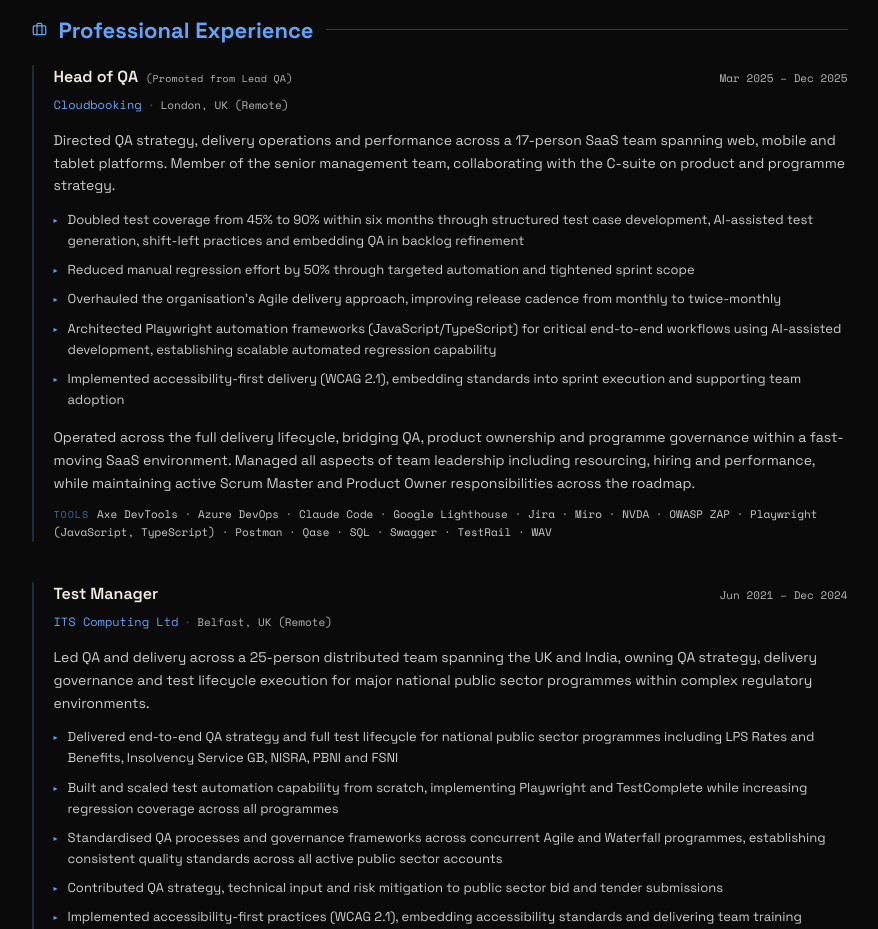
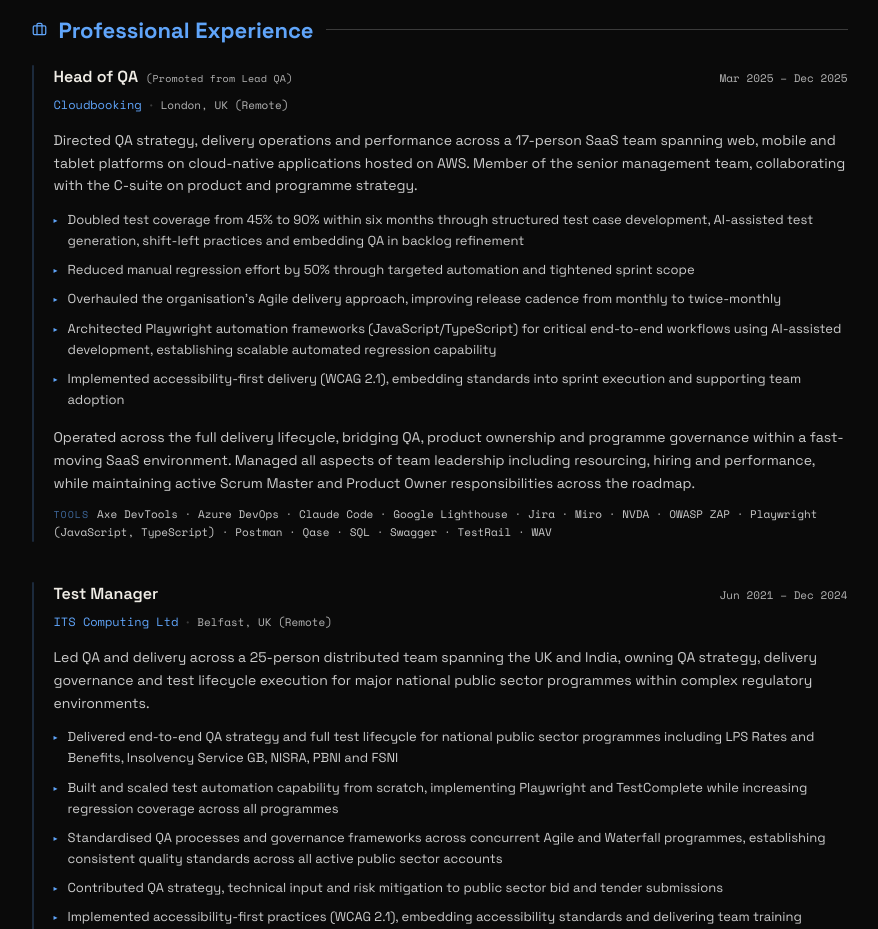
Before and after one commit to NickShaw1/nickshaw1.github.io, a React (Vite) app: page /cv in a window 1280 px wide. Shown: the part 980-1909 px from the top of the page, without its empty margins (193-1071 px from the left). Built offline with nearby package versions, Linux system fonts and the light colour scheme.

Commit message:
CV skeleton changes

```diff
--- a/src/pages/CV.tsx
+++ b/src/pages/CV.tsx
@@ -27,7 +27,7 @@ const ROLES = [
     company:  'Cloudbooking',
     location: 'London, UK (Remote)',
     period:   'Mar 2025 – Dec 2025',
-    summary:  'Directed QA strategy, delivery operations and performance across a 17-person SaaS team spanning web, mobile and tablet platforms. Member of the senior management team, collaborating with the C-suite on product and programme strategy.',
+    summary:  'Directed QA strategy, delivery operations and performance across a 17-person SaaS team spanning web, mobile and tablet platforms on cloud-native applications hosted on AWS. Member of the senior management team, collaborating with the C-suite on product and programme strategy.',
     achievements: [
       'Doubled test coverage from 45% to 90% within six months through structured test case development, AI-assisted test generation, shift-left practices and embedding QA in backlog refinement',
       'Reduced manual regression effort by 50% through targeted automation and tightened sprint scope',
```
Also changed, not shown: 1 other file (tests, documents, lock files or other folders).
